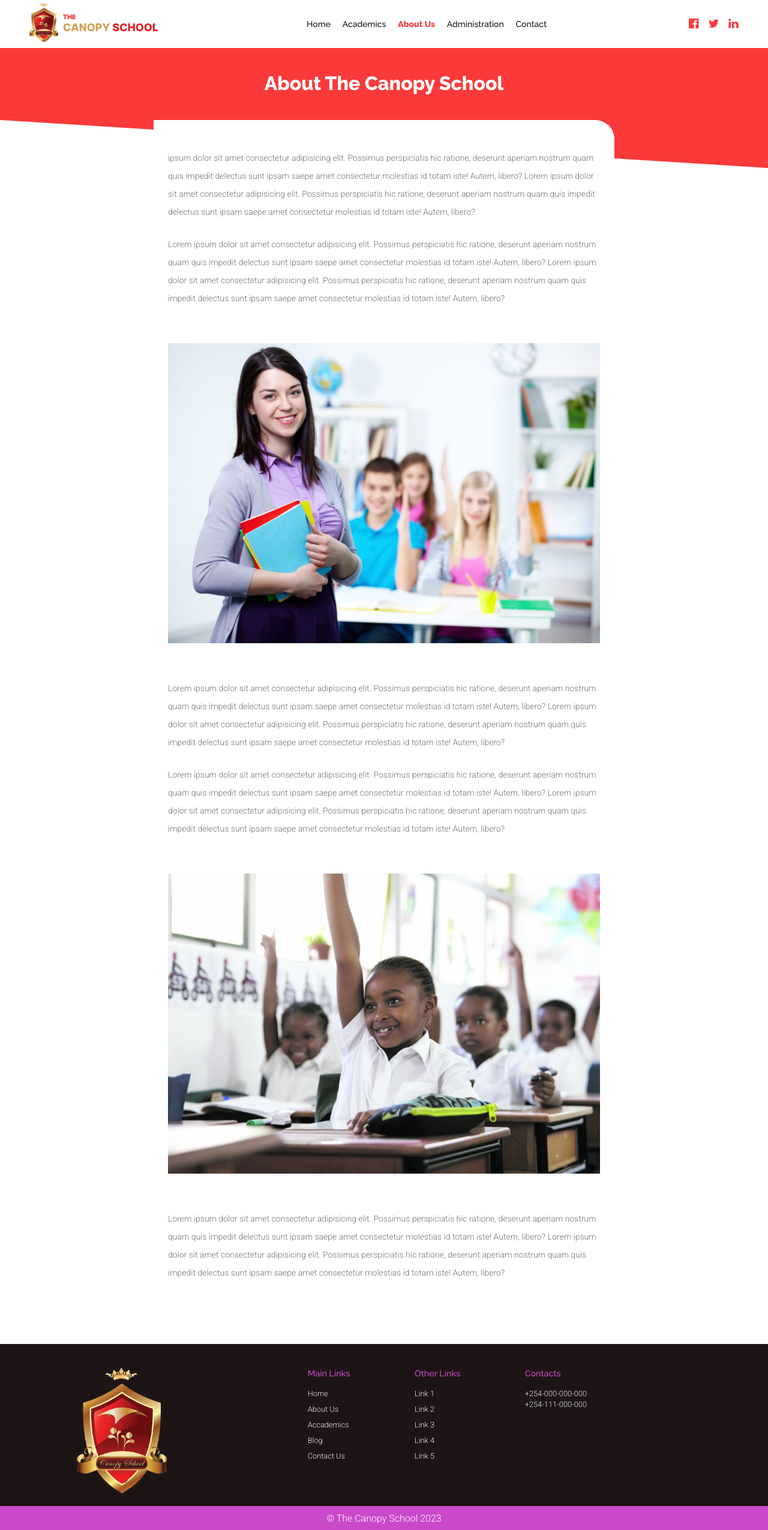
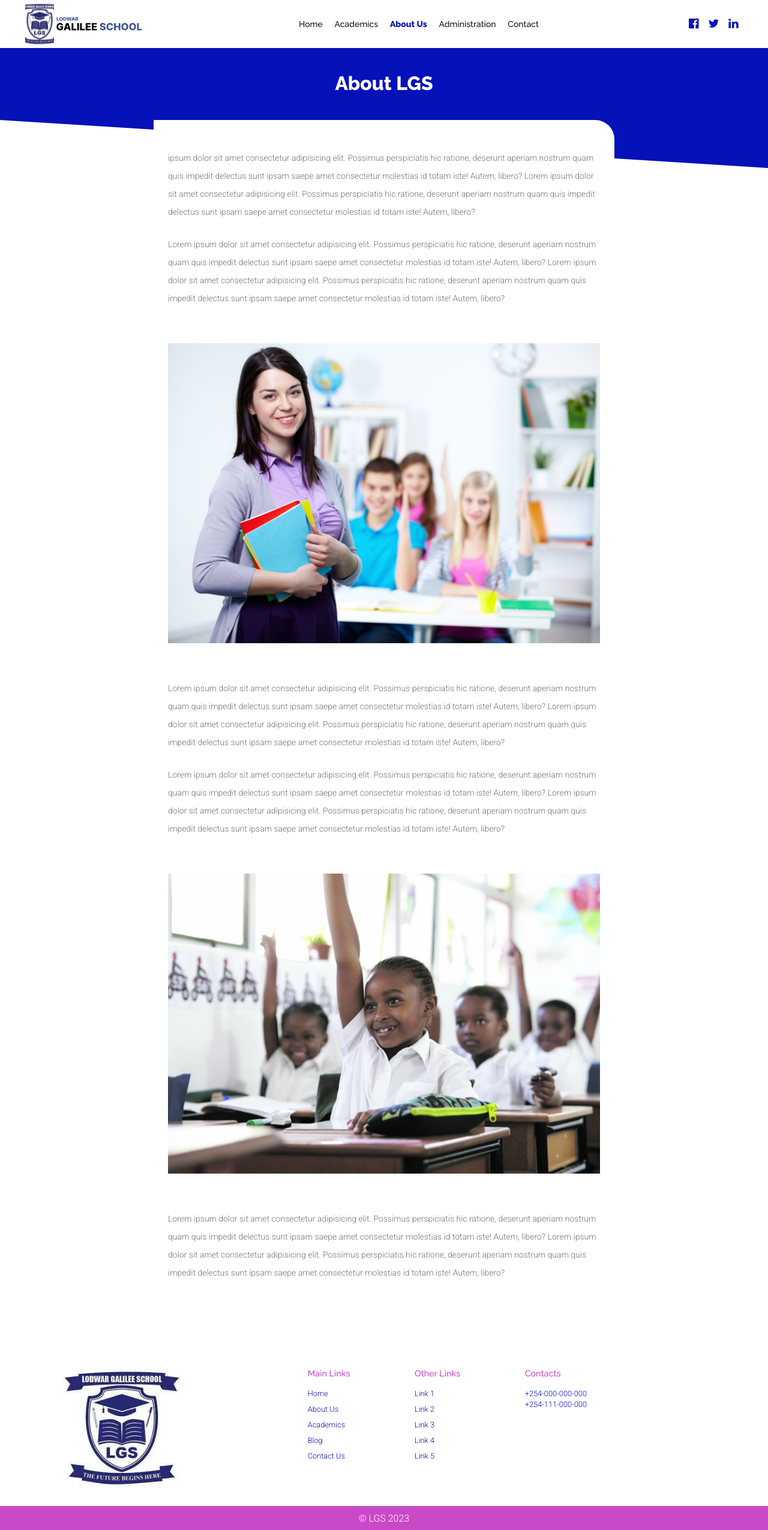
Before and after one commit to jomsey/school, a Next.js app: page /about in a window 1280 px wide. Shown: the whole page at 60% size. Built offline with nearby package versions, Linux system fonts and the light colour scheme.

Commit message:
some changes

```diff
--- a/src/components/Footer.jsx
+++ b/src/components/Footer.jsx
@@ -6,7 +6,7 @@ function Footer() {
     <>
      <section className={styles.bottomNav}>
           <div className={styles.badge}>
-              <img src="/badge.png" />
+              <img src="/badge2.jpg" />
           </div>
 
           <div className={styles.linksContainer}>
@@ -16,7 +16,7 @@ function Footer() {
                     <ul>
                       <li><Link href="/">Home</Link></li>
                       <li><Link href="/">About Us</Link></li>
-                      <li><Link href="/">Accademics</Link></li>
+                      <li><Link href="/">Academics</Link></li>
                       <li><Link href="/">Blog</Link></li>
                       <li><Link href="/">Contact Us</Link></li>
                     </ul>
@@ -49,7 +49,7 @@ function Footer() {
           </div>
       </section>
       <footer className={styles.siteFooter}>
-         &copy; The Canopy School 2023
+         &copy; LGS 2023
       </footer>
     </>
   )
--- a/src/components/LoadingScreen.js
+++ b/src/components/LoadingScreen.js
@@ -3,7 +3,7 @@ import styles from "@/styles/LoadingScreen.module.css"
 export default function LoadingScreen() {
   return (
     <div className={styles.loadingContainer}>
-      <h1>The Canopy School</h1>
+      <h1>Lodwar Galille School</h1>
       <div className={styles.loader}>
          <span></span>
          <span></span>
--- a/src/components/NavBar.js
+++ b/src/components/NavBar.js
@@ -24,7 +24,7 @@ export default function NavBar() {
 
   return (
     <div className={navFixed?styles.fixed:styles.navContainer}>
-       <div className={styles.logo}><img src="/logo.svg" alt="logo"/></div>
+       <div className={styles.logo}><img src="/logo2.svg" alt="logo"/></div>
 
        <div className={offCanvasVisible?styles.linksVisible:styles.links}>
           <ul>
--- a/src/pages/about.js
+++ b/src/pages/about.js
@@ -10,7 +10,7 @@ export default function AboutUs(){
         <>
         <Head>
           <meta charset="utf-8"/>
-          <title>About Us: The Canopy School</title>
+          <title>About Us: Lodwar Galilee School</title>
           <meta name="viewport" content="width=device-width, initial-scale=1"/>
           <meta name="description" content="Lorem ipsum dolor sit amet consectetur. Dictum nisl velit ultricies adipiscing. Porttitor et
             vitae in sit tellus iaculis felis aenean nascetur. Et praesent dictumst odio at. Viverra
@@ -21,9 +21,8 @@ export default function AboutUs(){
           <meta name="robots" content="index, follow"/>
           <meta name="rating" content="general"/>
           <meta property="og:type" content="website"/>
-          <meta property="og:title" content="The Canopy School"/>
-          <meta property="og:url" content="http(s)://www.thecanopyschool.com"/>
-          <meta property="og:image" content="http(s)://www.thecanopyschool.com"/>
+          <meta property="og:title" content="Lodwar Galilee School"/>
+
           <meta property="og:description" content="Lorem ipsum dolor sit amet consectetur. Dictum nisl velit ultricies adipiscing. Porttitor et
               vitae in sit tellus iaculis felis aenean nascetur. Et praesent dictumst odio at. Viverra
               sagittis faucibus odio convallis. Tempor vulputate ut purus elementum elit. Semper
@@ -35,7 +34,7 @@ export default function AboutUs(){
 
       <section className={styles.container}>
            <div className={styles.topper}>
-                <h1>About The Canopy School</h1>
+                <h1>About LGS</h1>
            </div>
 
            <div className={styles.abtContainer}>
--- a/src/pages/index.jsx
+++ b/src/pages/index.jsx
@@ -39,7 +39,7 @@ export default function Home() {
     <>
       <Head>
           <meta charset="utf-8"/>
-          <title>The Canopy School</title>
+          <title>Lodwar Galilee School</title>
           <meta name="viewport" content="width=device-width, initial-scale=1"/>
           <meta name="description" content="Lorem ipsum dolor sit amet consectetur. Dictum nisl velit ultricies adipiscing. Porttitor et
             vitae in sit tellus iaculis felis aenean nascetur. Et praesent dictumst odio at. Viverra
@@ -61,7 +61,7 @@ export default function Home() {
       </Head>
       <section className={styles.landing}>
           <div className={styles.intro}>
-              <h1>Welcome To <br/>The <span>Canopy School</span></h1>
+              <h1>Welcome To <br/>Lodwar <span>Galilee School</span></h1>
               <p>
                   Lorem ipsum dolor sit amet consectetur adipisicing elit. Possimus perspiciatis hic ratione, deserunt aperiam nostrum quam quis impedit delectus sunt ipsam saepe amet consectetur molestias id totam iste! Autem, libero?
               </p>
--- a/src/styles/Footer.module.css
+++ b/src/styles/Footer.module.css
@@ -1,98 +1,96 @@
-.bottomNav{
+.bottomNav {
     display: grid;
     grid-template-columns: 1fr 1fr 1fr;
     gap: 32px;
     height: 270px;
     padding: 40px 0;
-    background-color: rgb(29, 21, 21);
+    background-color: rgb(255, 255, 255);
     color: var(--grey);
 }
-.bottomNav div{
+
+.bottomNav div {
     height: 100%;
 }
-.bottomNav h4{
+
+.bottomNav h4 {
     margin-bottom: 16px;
     font-size: .9rem;
     color: var(--secondary);
     font-weight: 500;
 }
-.bottomNav .badge{
-    width: 150px;
+
+.links ul li a,
+.bottomNav span {
+    color: var(--primary) !important;
+}
+
+.bottomNav .badge {
+    width: 200px;
     height: auto;
     margin: auto;
 }
-.bottomNav span,.links ul li a{
-    font-family: "Roboto",sans-serif;
+
+.bottomNav span,
+.links ul li a {
+    font-family: "Roboto", sans-serif;
     font-size: .8rem;
     color: var(--grey);
+}
 
-}
-.linksContainer{
+.linksContainer {
     display: flex;
     gap: 32px;
     justify-content: space-evenly;
-
 }
 
-.links ul{
-padding:0;
+.links ul {
+    padding: 0;
+}
 
-}
-.links ul li,.links .bottomNav span{
+.links ul li,
+.links .bottomNav span {
     margin-top: 8px;
 }
 
-.siteFooter{
+.siteFooter {
     background-color: var(--secondary);
     height: 40px;
     width: 100%;
     color: var(--light);
     text-align: center;
-    font-family: "Roboto",sans-serif;
+    font-family: "Roboto", sans-serif;
     display: flex;
     flex-direction: column;
     justify-content: center;
 }
 
-@media screen  and (max-width:834px){
-
-.bottomNav{
+@media screen and (max-width:834px) {
+    .bottomNav {
         padding: 32px;
     }
-
-
 }
 
-
-@media screen  and (max-width:428px){
-
-        .bottomNav{
+@media screen and (max-width:428px) {
+    .bottomNav {
         grid-template-columns: 1fr;
         height: auto;
         padding: 32px;
-
     }
-        .bottomNav .badge{
+    .bottomNav .badge {
         width: 150px;
         height: auto;
         margin: auto;
     }
-
-        .bottomNav h4{
+    .bottomNav h4 {
         margin-bottom: 16px;
         font-size: .8rem;
     }
-        .bottomNav span,.links ul li a{
-            font-family: "Roboto",sans-serif;
+    .bottomNav span,
+    .links ul li a {
+        font-family: "Roboto", sans-serif;
         font-size: .75rem;
-
     }
-
-        .linksContainer{
-            justify-content:space-between;
-
+    .linksContainer {
+        justify-content: space-between;
     }
-
-
-
 }
--- a/src/styles/globals.css
+++ b/src/styles/globals.css
@@ -1,6 +1,6 @@
 :root {
     --light: #fff;
-    --primary: #fa3a3a;
+    --primary: #0511b9;
     --grey: hsl(0, 7%, 91%);
     --secondary: #c949c9;
     --swiper-theme-color: var(--primary) !important;
```
Also changed, not shown: src/pages/academics.jsx (+3 -5 lines), public/badge2.jpg (added), public/logo2.svg (added). Lines whose indentation alone changed are shown as unchanged.
